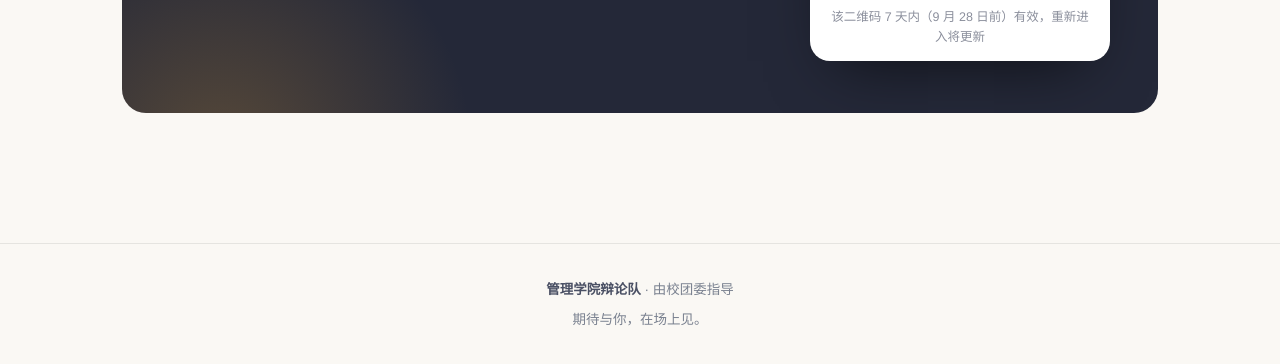
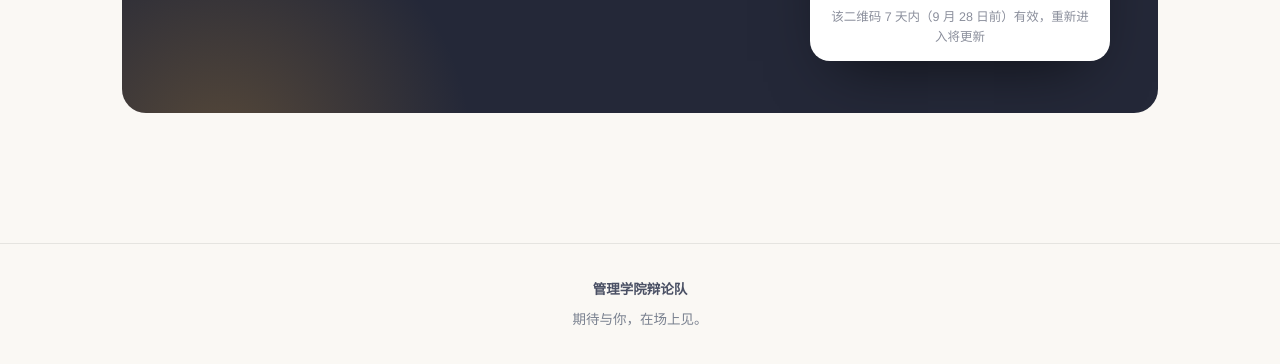
Before and after one commit to lujin060921-dotcom/debate-recruit, a plain HTML site: page index.html in a window 1280 px wide. Shown: the part 4565-4929 px from the top of the page. Drawn offline with Linux system fonts and the light colour scheme.

Commit message:
页脚移除「由校团委指导」

```diff
--- a/index.html
+++ b/index.html
@@ -395,7 +395,7 @@
 
 <footer class="site-footer">
   <div class="wrap">
-    <p><strong>管理学院辩论队</strong> · 由校团委指导</p>
+    <p><strong>管理学院辩论队</strong></p>
     <p style="margin-top:6px">期待与你，在场上见。</p>
   </div>
 </footer>
```
Also changed, not shown: template.html (+1 -1 lines).
